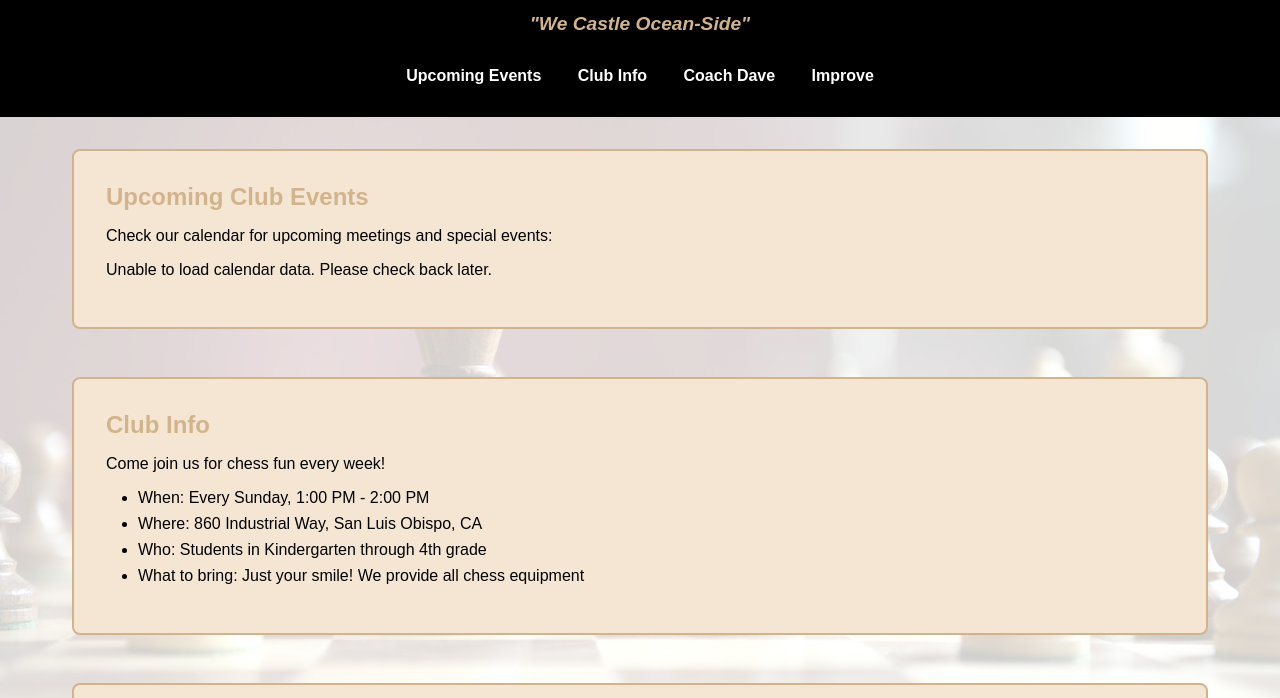
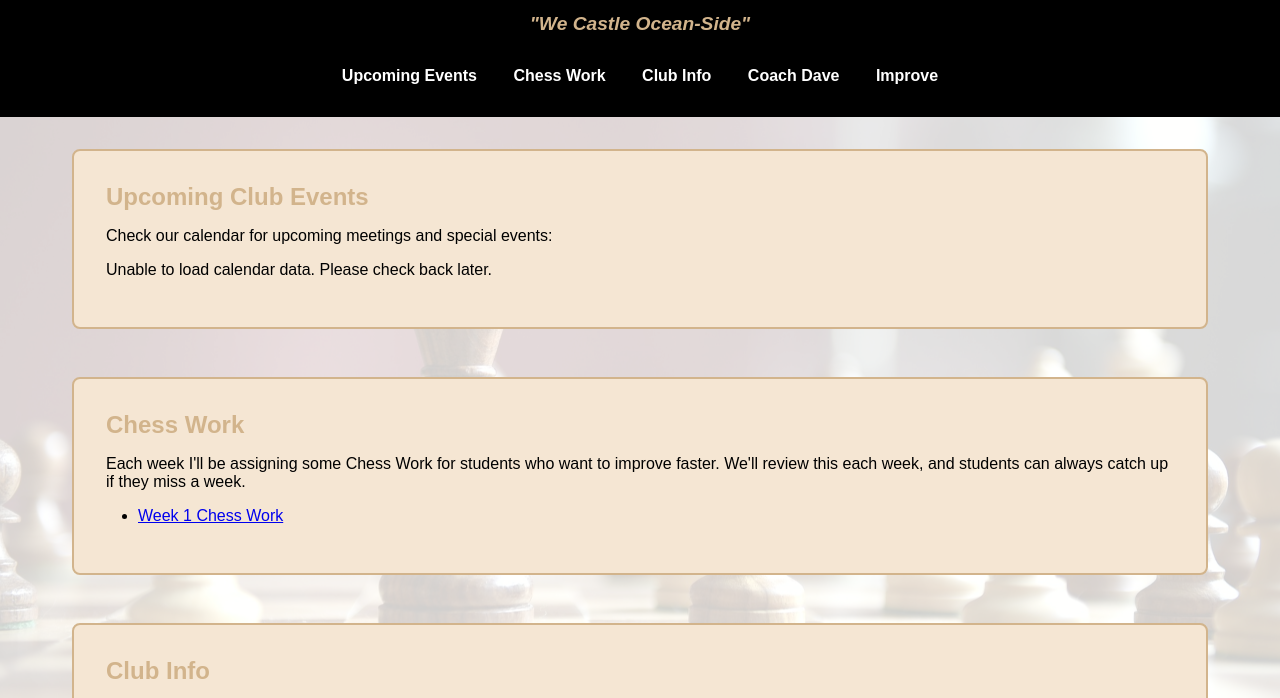
Before and after one commit to WarrenZevon/SandCastleChessClub, a plain HTML site: page index.html in a window 1280 px wide. Shown: the part 64-762 px from the top of the page. Drawn offline with Linux system fonts and the light colour scheme; no server answers.

Commit message:
Added chess work section

```diff
--- a/index.html
+++ b/index.html
@@ -13,6 +13,7 @@
         <nav>
             <ul>
                 <li><a href="#upcoming">Upcoming Events</a></li>
+                <li><a href="#chesswork">Chess Work</a></li>
                 <li><a href="#info">Club Info</a></li>
                 <li><a href="#coach">Coach Dave</a></li>
                 <li><a href="#improve">Improve</a></li>
@@ -40,6 +41,14 @@
                     </tbody>
                 </table>
             </div>
+        </section>
+
+        <section id="chesswork">
+            <h2>Chess Work</h2>
+            <p>Each week I'll be assigning some Chess Work for students who want to improve faster. We'll review this each week, and students can always catch up if they miss a week.</p>
+            <ul>
+                <li><a href="./chess_work_resources/001_chess_work.jpg">Week 1 Chess Work</a></li>
+            </ul>
         </section>
 
         <section id="info">
```
